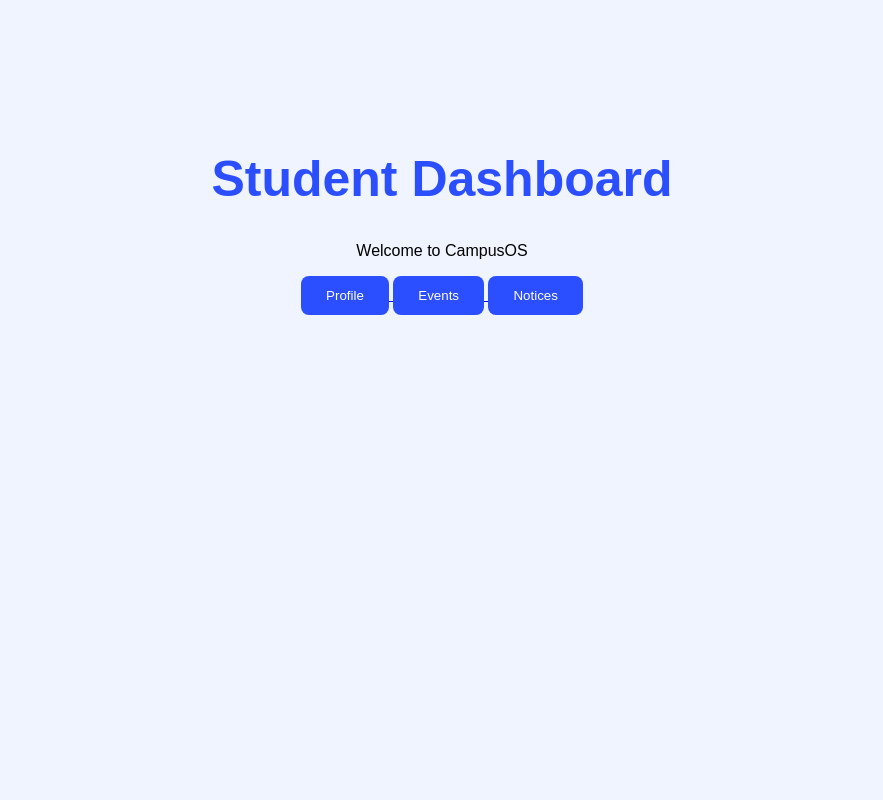
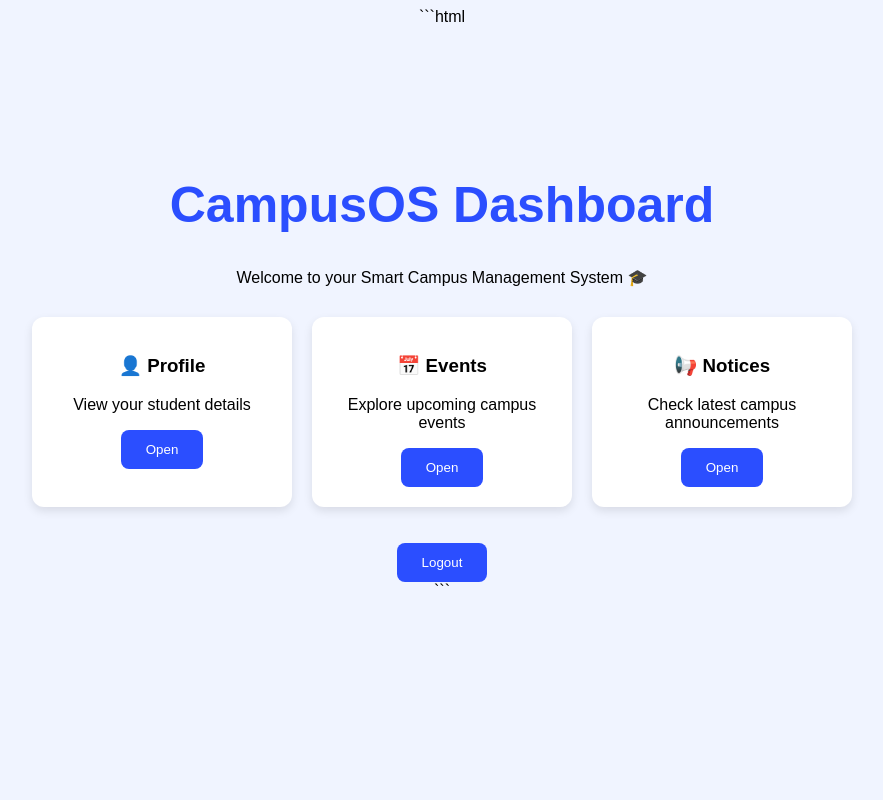
Before and after one commit to Aryaaa-9426/SyanpX_CampusOS, a Flask app: page /dashboard in a window 1280 px wide. Shown: the whole page, without its empty margins (198-1081 px from the left). Run offline with Flask 3, Linux system fonts and the light colour scheme.

Commit message:
core system working

````diff
--- a/app.py
+++ b/app.py
@@ -1,7 +1,10 @@
-from flask import Flask, render_template, request, redirect
+
+from flask import Flask, render_template, request, redirect, session
 from flask_sqlalchemy import SQLAlchemy
 
 app = Flask(__name__)
+
+app.secret_key = "campusos_secret_key"
 
 # Database setup
 app.config["SQLALCHEMY_DATABASE_URI"] = "sqlite:///campus.db"
@@ -14,6 +17,19 @@ class Student(db.Model):
     name = db.Column(db.String(100))
     email = db.Column(db.String(100), unique=True)
     password = db.Column(db.String(100))
+
+
+class Event(db.Model):
+    id = db.Column(db.Integer, primary_key=True)
+    title = db.Column(db.String(100))
+    date = db.Column(db.String(50))
+    description = db.Column(db.String(200))
+
+
+class Notice(db.Model):
+    id = db.Column(db.Integer, primary_key=True)
+    title = db.Column(db.String(100))
+    message = db.Column(db.String(200))
 
 
 @app.route("/")
@@ -56,6 +72,7 @@ def login():
         ).first()
 
         if student:
+            session["student_id"] = student.id
             return redirect("/dashboard")
 
         else:
@@ -71,20 +88,61 @@ def dashboard():
 
 @app.route("/profile")
 def profile():
-    return render_template("profile.html")
+
+    student = Student.query.get(session["student_id"])
+
+    return render_template("profile.html", student=student)
 
 
 @app.route("/events")
 def events():
-    return render_template("events.html")
 
+    all_events = Event.query.all()
+
+    return render_template("events.html", events=all_events)
 
 @app.route("/notices")
 def notices():
-    return render_template("notices.html")
+
+    all_notices = Notice.query.all()
+
+    return render_template("notices.html", notices=all_notices)
+
+@app.route("/logout")
+def logout():
+    session.clear()
+    return redirect("/login")
+
+@app.route("/add_event")
+def add_event():
+
+    event = Event(
+        title="Hackathon 2026",
+        date="15 July 2026",
+        description="Build innovative projects and compete."
+    )
+
+    db.session.add(event)
+    db.session.commit()
+
+    return "Event Added"
+
+@app.route("/add_notice")
+def add_notice():
+
+    notice = Notice(
+        title="Exam Notice",
+        message="Semester examination schedule has been released."
+    )
+
+    db.session.add(notice)
+    db.session.commit()
+
+    return "Notice Added"
 
 
 if __name__ == "__main__":
+
     with app.app_context():
         db.create_all()
 
--- a/static/style.css
+++ b/static/style.css
@@ -21,3 +21,17 @@ button {
     border-radius: 8px;
     cursor: pointer;
 }
+.card-container {
+    display: flex;
+    justify-content: center;
+    gap: 20px;
+    margin-top: 30px;
+}
+
+.card {
+    background: white;
+    padding: 20px;
+    border-radius: 12px;
+    width: 220px;
+    box-shadow: 0 4px 10px rgba(0,0,0,0.1);
+}
--- a/templates/dashboard.html
+++ b/templates/dashboard.html
@@ -1,3 +1,4 @@
+```html
 <!DOCTYPE html>
 <html>
 <head>
@@ -9,23 +10,50 @@
 
 <div class="container">
 
-<h1>Student Dashboard</h1>
+    <h1>CampusOS Dashboard</h1>
+    <p>Welcome to your Smart Campus Management System 🎓</p>
 
-<p>Welcome to CampusOS</p>
+    <div class="card-container">
+
+        <div class="card">
+            <h3>👤 Profile</h3>
+            <p>View your student details</p>
 
             <a href="/profile">
-    <button>Profile</button>
+                <button>Open</button>
             </a>
+        </div>
+
+
+        <div class="card">
+            <h3>📅 Events</h3>
+            <p>Explore upcoming campus events</p>
 
             <a href="/events">
-    <button>Events</button>
+                <button>Open</button>
             </a>
+        </div>
+
+
+        <div class="card">
+            <h3>📢 Notices</h3>
+            <p>Check latest campus announcements</p>
 
             <a href="/notices">
-    <button>Notices</button>
+                <button>Open</button>
+            </a>
+        </div>
+
+    </div>
+
+    <br><br>
+
+    <a href="/logout">
+        <button>Logout</button>
     </a>
 
 </div>
 
 </body>
 </html>
+```
````
Also changed, not shown: templates/events.html (+13 -11 lines), templates/notices.html (+11 -9 lines), templates/profile.html (+9 -5 lines), instance/campus.db. Lines whose indentation alone changed are shown as unchanged.
